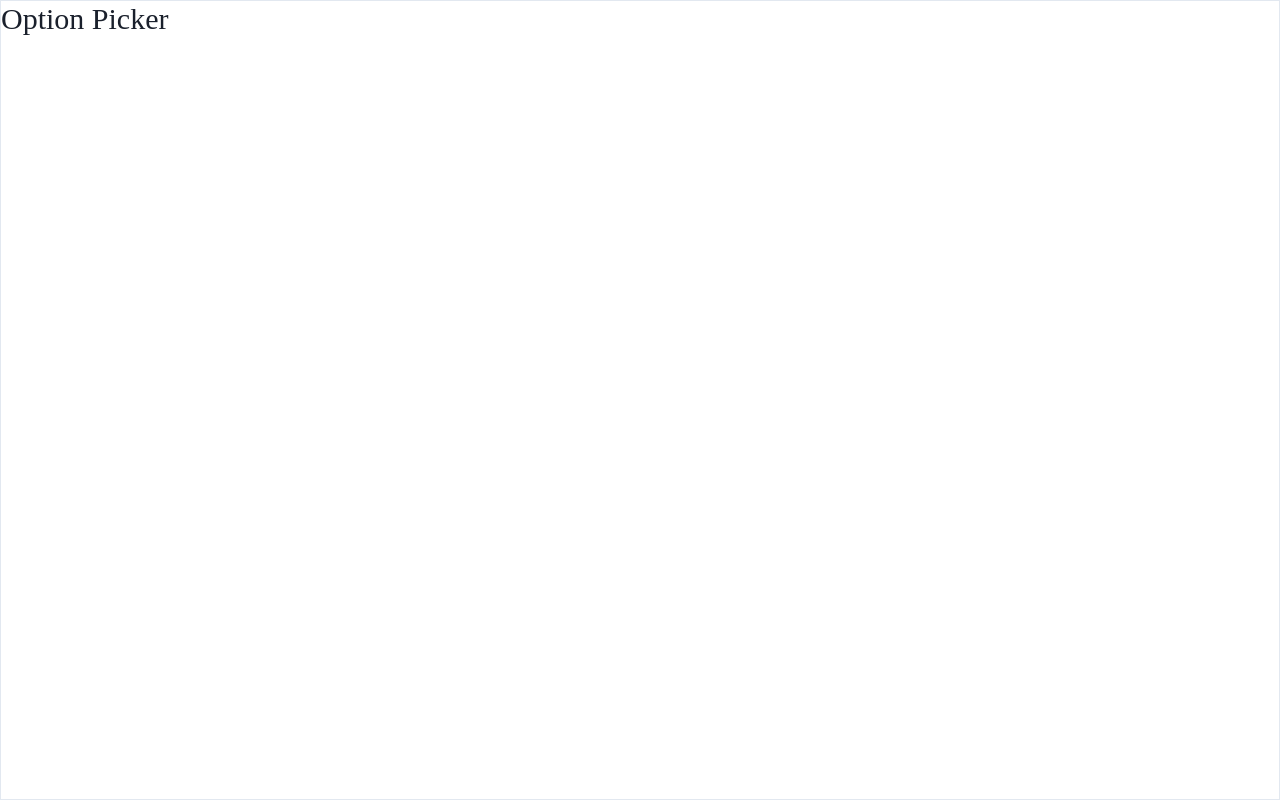
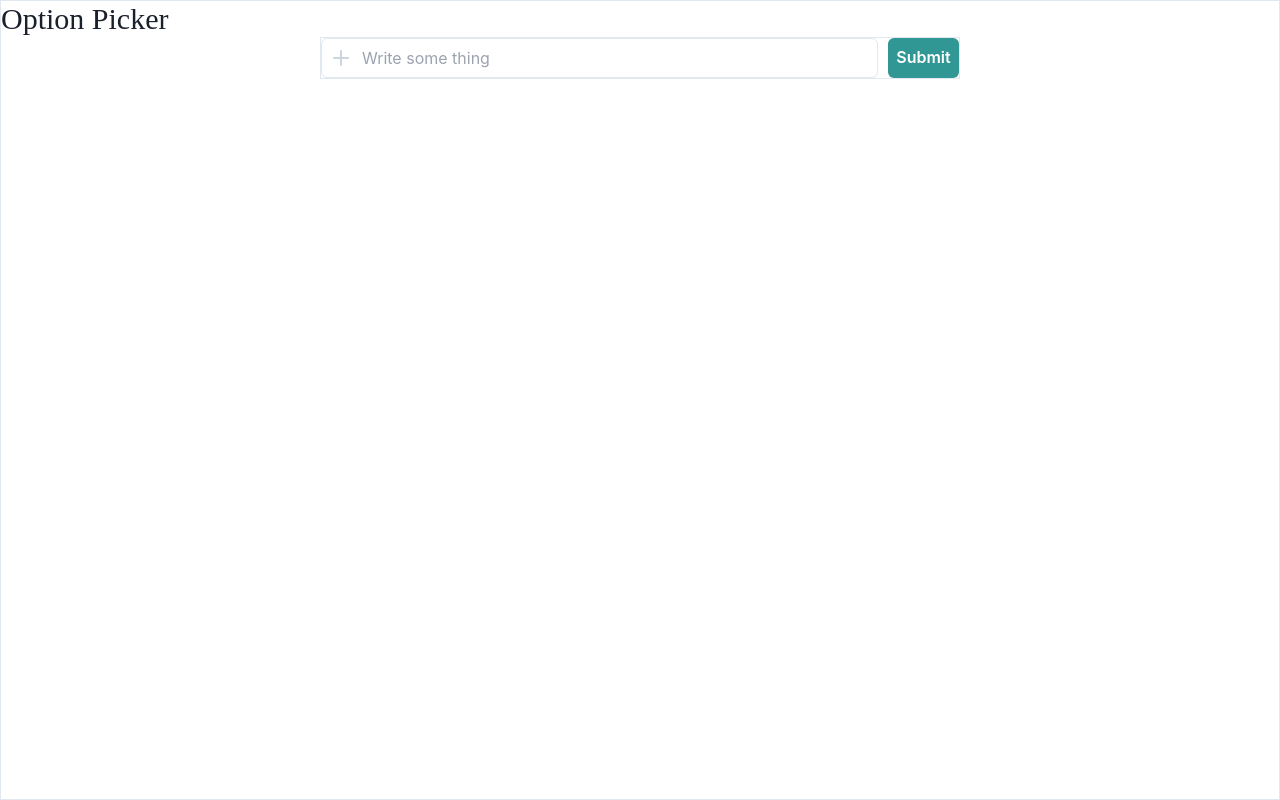
Before and after one commit to AubreyLin0/option-picker, a React (Vite) app: page / in a window 1280 px wide. Built offline with nearby package versions, Linux system fonts and the light colour scheme; a web font is replaced by a local one.

Commit message:
add new component - add option form

```diff
--- a/package.json
+++ b/package.json
@@ -10,6 +10,7 @@
     "preview": "vite preview"
   },
   "dependencies": {
+    "@chakra-ui/icons": "^2.1.1",
     "@chakra-ui/react": "^2.8.2",
     "@emotion/react": "^11.11.4",
     "@emotion/styled": "^11.11.0",
--- a/src/App.tsx
+++ b/src/App.tsx
@@ -1,7 +1,10 @@
+import AddOptionsForm from "./components/AddOptionsForm";
+
 function App() {
   return (
     <div className="border h-screen w-full">
       <h5 className="font-madimi-one text-3xl">Option Picker</h5>
+      <AddOptionsForm />
     </div>
   );
 }
--- /dev/null
+++ b/src/components/AddOptionsForm.tsx
@@ -0,0 +1,61 @@
+import {
+  FormLabel,
+  Input,
+  InputGroup,
+  InputLeftElement,
+  Button,
+} from "@chakra-ui/react";
+import { AddIcon } from "@chakra-ui/icons";
+import { useForm } from "react-hook-form";
+import { ErrorMessage } from "@hookform/error-message";
+
+type OptionForm = { option: "string" };
+
+const AddOptionsForm = () => {
+  const {
+    handleSubmit,
+    register,
+    formState: { errors },
+  } = useForm<OptionForm>();
+
+  const onSubmit = (data: OptionForm) => {
+    console.log(data);
+  };
+  return (
+    <form
+      className="border flex flex-col w-[50vw] mx-auto"
+      onSubmit={handleSubmit(onSubmit)}
+    >
+      <div className="flex">
+        <InputGroup>
+          <InputLeftElement pointerEvents="none">
+            <AddIcon color="gray.300" />
+          </InputLeftElement>
+          <Input
+            {...register("option", { required: "必須項目です" })}
+            type="text"
+            placeholder="Write some thing"
+            focusBorderColor="teal.400"
+          />
+        </InputGroup>
+        <Button
+          colorScheme="teal"
+          marginLeft={"10px"}
+          width={"6vw"}
+          type="submit"
+        >
+          Submit
+        </Button>
+      </div>
+      <ErrorMessage
+        name="option"
+        errors={errors}
+        render={({ message }) => (
+          <p className="text-red-600 text-sm my-2">{message}</p>
+        )}
+      />
+    </form>
+  );
+};
+
+export default AddOptionsForm;
```
Also changed, not shown: 1 other file (tests, documents, lock files or other folders).
